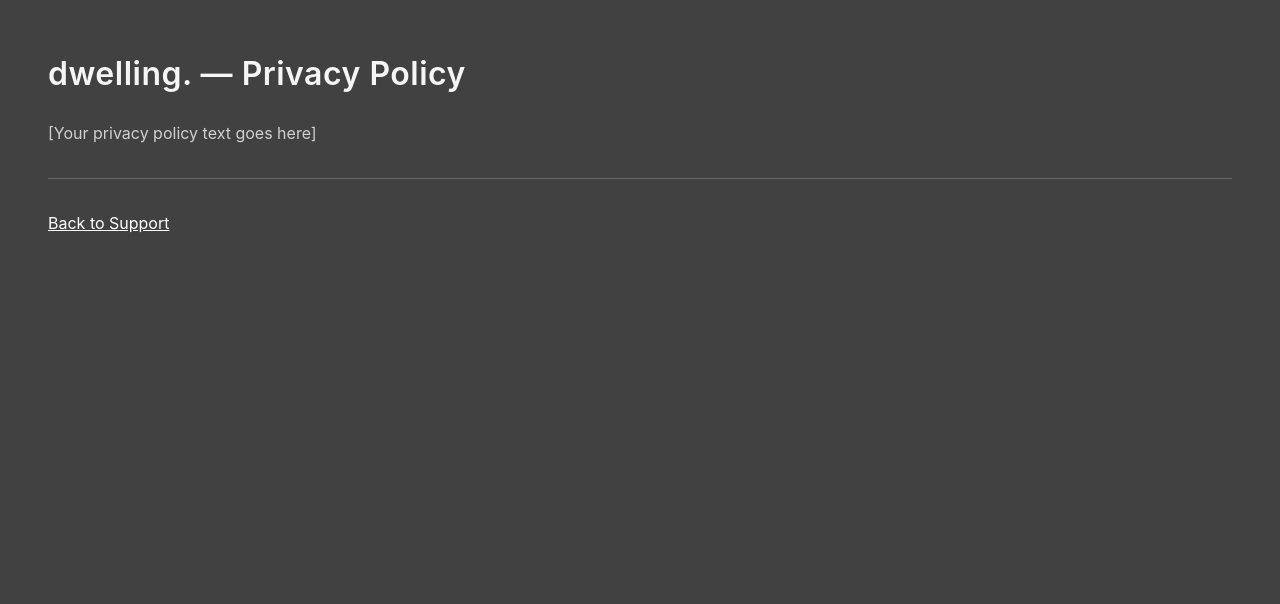
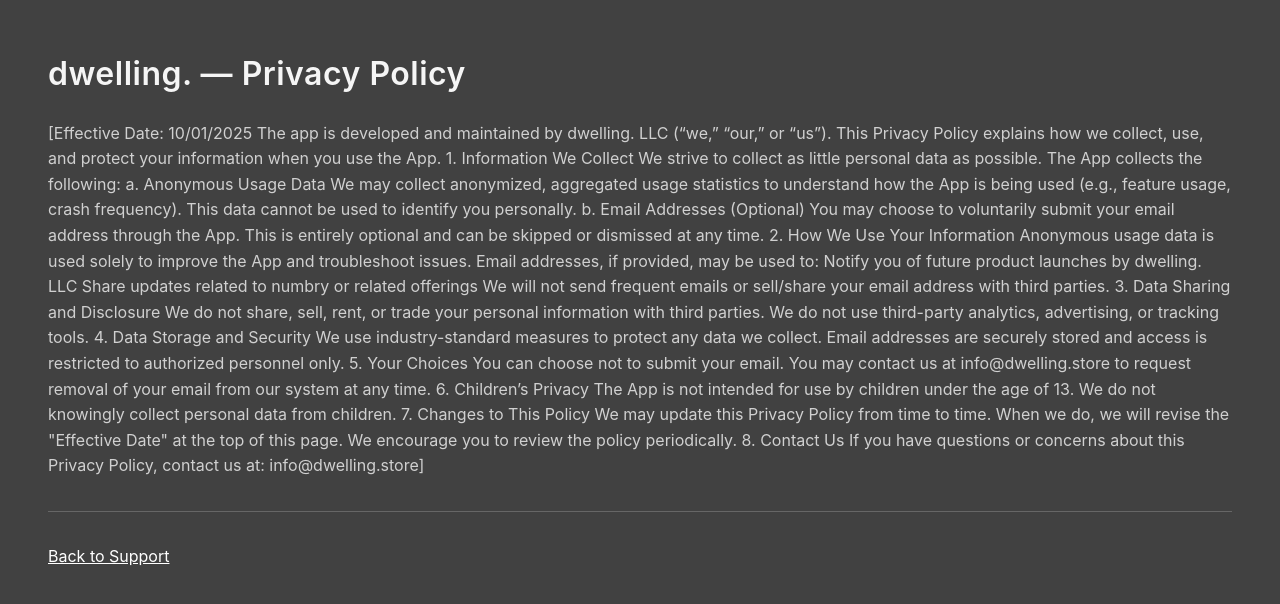
Before and after one commit to aventine61/dwelling-support, a plain HTML site: page privacy/index.html in a window 1280 px wide. Drawn offline with Linux system fonts and the light colour scheme.

Commit message:
Update index.html

```diff
--- a/privacy/index.html
+++ b/privacy/index.html
@@ -36,7 +36,44 @@
   <h1>dwelling. — Privacy Policy</h1>
 
   <!-- Paste your Privacy Policy text below this line -->
-  <p>[Your privacy policy text goes here]</p>
+  <p>[Effective Date: 10/01/2025
+The app is developed and maintained by dwelling. LLC (“we,” “our,” or “us”). This Privacy Policy explains how we collect, use, and protect your information when you use the App.
+
+1. Information We Collect
+We strive to collect as little personal data as possible. The App collects the following:
+a. Anonymous Usage Data
+We may collect anonymized, aggregated usage statistics to understand how the App is being used (e.g., feature usage, crash frequency). This data cannot be used to identify you personally.
+b. Email Addresses (Optional)
+You may choose to voluntarily submit your email address through the App. This is entirely optional and can be skipped or dismissed at any time.
+
+2. How We Use Your Information
+Anonymous usage data is used solely to improve the App and troubleshoot issues.
+Email addresses, if provided, may be used to:
+Notify you of future product launches by dwelling. LLC
+Share updates related to numbry or related offerings
+We will not send frequent emails or sell/share your email address with third parties.
+
+3. Data Sharing and Disclosure
+We do not share, sell, rent, or trade your personal information with third parties.
+
+We do not use third-party analytics, advertising, or tracking tools.
+
+4. Data Storage and Security
+We use industry-standard measures to protect any data we collect. Email addresses are securely stored and access is restricted to authorized personnel only.
+
+5. Your Choices
+You can choose not to submit your email.
+You may contact us at info@dwelling.store to request removal of your email from our system at any time.
+
+6. Children’s Privacy
+The App is not intended for use by children under the age of 13. We do not knowingly collect personal data from children.
+
+7. Changes to This Policy
+We may update this Privacy Policy from time to time. When we do, we will revise the "Effective Date" at the top of this page. We encourage you to review the policy periodically.
+
+8. Contact Us
+If you have questions or concerns about this Privacy Policy, contact us at:
+info@dwelling.store]</p>
 
   <hr/>
   <p><a href="/">Back to Support</a></p>
```
